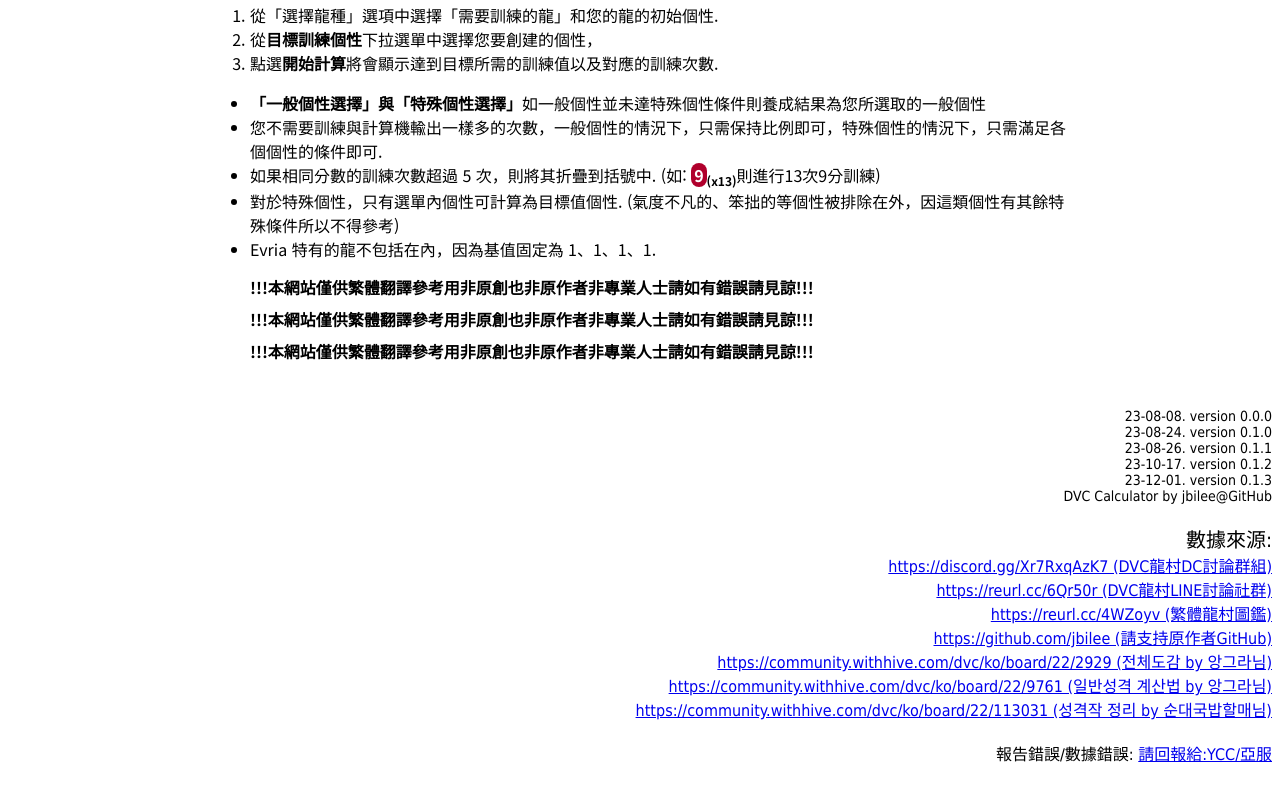
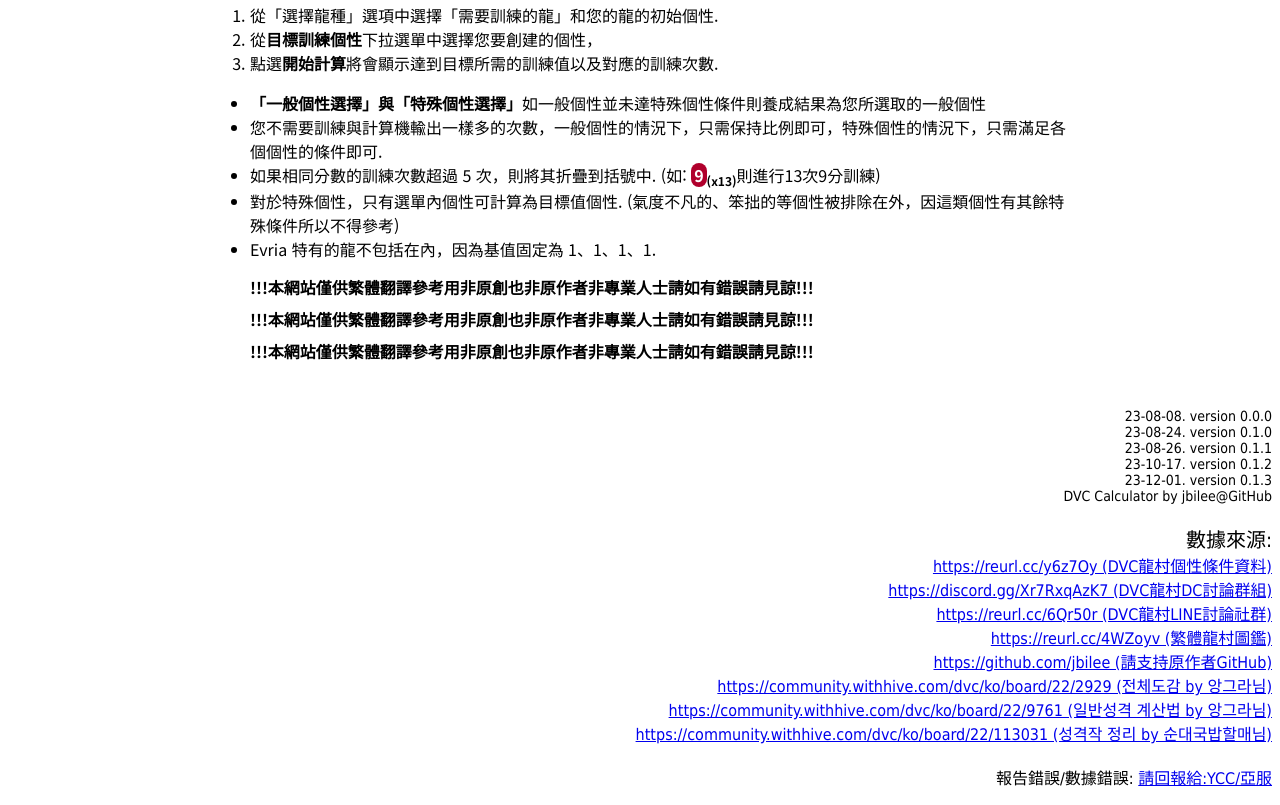
Before and after one commit to nonumpa/dvcalc, a plain HTML site: page index.html in a window 1280 px wide. Shown: the part 716-1521 px from the top of the page. Before the commit the page ends 1497 px from the top, so only its background shows below. Drawn offline with Linux system fonts and the light colour scheme.

Commit message:
個性資料

```diff
--- a/index.html
+++ b/index.html
@@ -227,6 +227,9 @@
         <p style="font-size: 20px;">
 
             數據來源:<br>
+            <a href="https://docs.google.com/spreadsheets/d/1mAclADf2lh_wJamiwNeXL8t5-NhHHbatANTJMZSBanA/htmlview#"
+                target="_blank" style="font-size: 16px;">https://reurl.cc/y6z7Oy
+                (DVC龍村個性條件資料)</a><br>
             <a href="https://discord.gg/Xr7RxqAzK7"
                 target="_blank" style="font-size: 16px;">https://discord.gg/Xr7RxqAzK7
                 (DVC龍村DC討論群組)</a><br>
```
